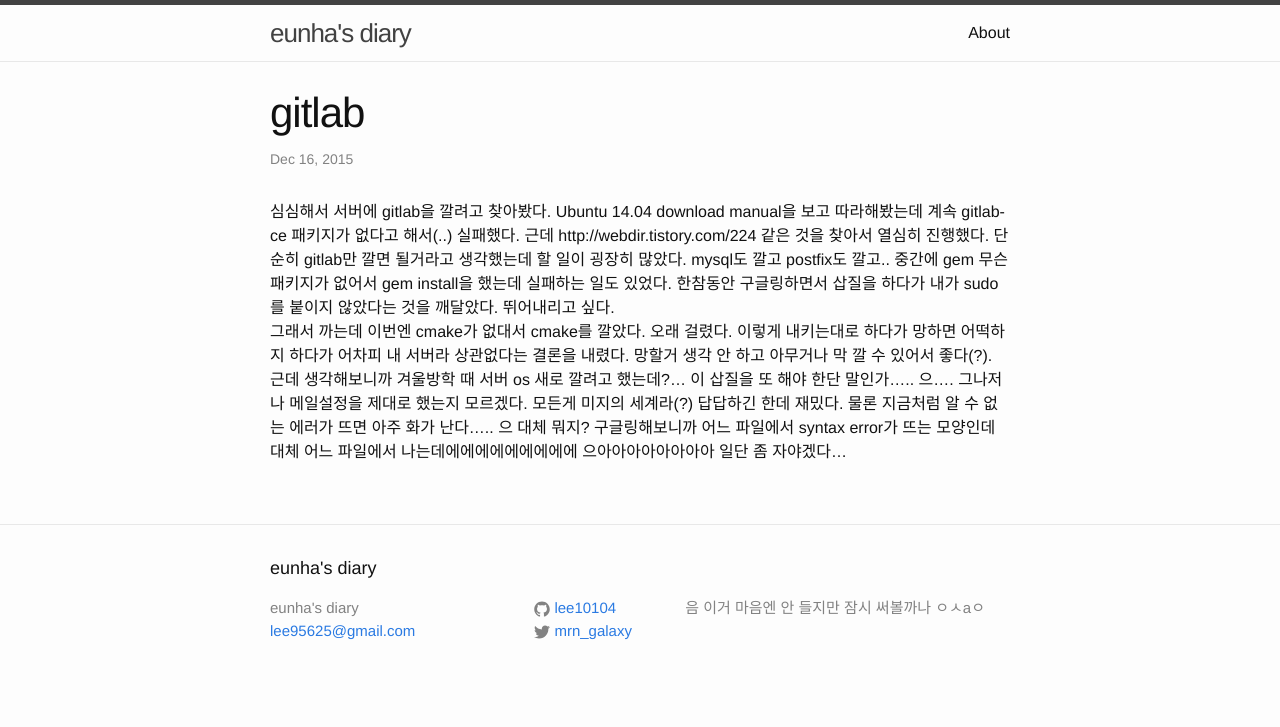
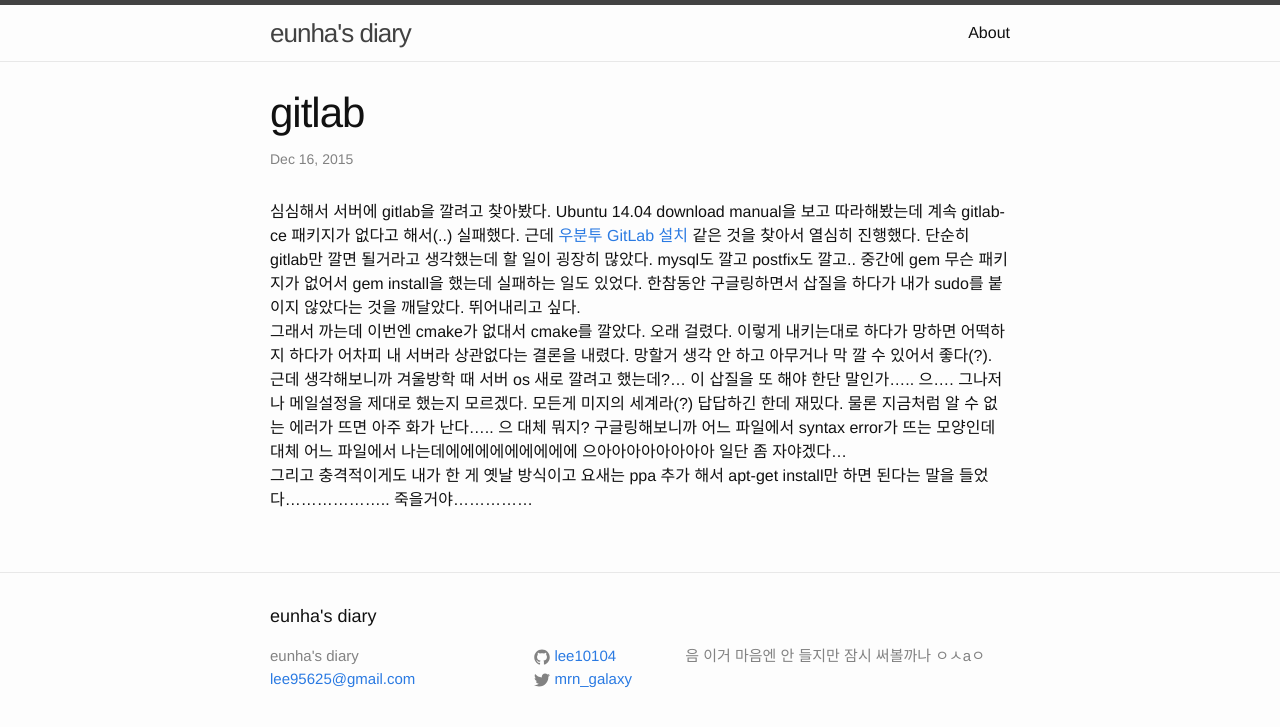
Before and after one commit to lee10104/blog, a Jekyll site: the page built from _posts/2015-12-16-gitlab.markdown, in a window 1280 px wide. Shown: the top 727 px of the page. Built offline with Jekyll 4.4.1, drawn with Linux system fonts in a browser that asks for light colours.

Commit message:
post 수정

```diff
--- a/_posts/2015-12-16-gitlab.markdown
+++ b/_posts/2015-12-16-gitlab.markdown
@@ -3,5 +3,6 @@
 title: "gitlab"
 comments: true
 ---
-심심해서 서버에 gitlab을 깔려고 찾아봤다. Ubuntu 14.04 download manual을 보고 따라해봤는데 계속 gitlab-ce 패키지가 없다고 해서(..) 실패했다. 근데 http://webdir.tistory.com/224 같은 것을 찾아서 열심히 진행했다. 단순히 gitlab만 깔면 될거라고 생각했는데 할 일이 굉장히 많았다. mysql도 깔고 postfix도 깔고.. 중간에 gem 무슨 패키지가 없어서 gem install을 했는데 실패하는 일도 있었다. 한참동안 구글링하면서 삽질을 하다가 내가 sudo를 붙이지 않았다는 것을 깨달았다. 뛰어내리고 싶다.<br>
-그래서 까는데 이번엔 cmake가 없대서 cmake를 깔았다. 오래 걸렸다. 이렇게 내키는대로 하다가 망하면 어떡하지 하다가 어차피 내 서버라 상관없다는 결론을 내렸다. 망할거 생각 안 하고 아무거나 막 깔 수 있어서 좋다(?). 근데 생각해보니까 겨울방학 때 서버 os 새로 깔려고 했는데?... 이 삽질을 또 해야 한단 말인가..... 으.... 그나저나 메일설정을 제대로 했는지 모르겠다. 모든게 미지의 세계라(?) 답답하긴 한데 재밌다. 물론 지금처럼 알 수 없는 에러가 뜨면 아주 화가 난다..... 으 대체 뭐지? 구글링해보니까 어느 파일에서 syntax error가 뜨는 모양인데 대체 어느 파일에서 나는데에에에에에에에에에 으아아아아아아아아 일단 좀 자야겠다...
+심심해서 서버에 gitlab을 깔려고 찾아봤다. Ubuntu 14.04 download manual을 보고 따라해봤는데 계속 gitlab-ce 패키지가 없다고 해서(..) 실패했다. 근데 [우분투 GitLab 설치](http://webdir.tistory.com/224) 같은 것을 찾아서 열심히 진행했다. 단순히 gitlab만 깔면 될거라고 생각했는데 할 일이 굉장히 많았다. mysql도 깔고 postfix도 깔고.. 중간에 gem 무슨 패키지가 없어서 gem install을 했는데 실패하는 일도 있었다. 한참동안 구글링하면서 삽질을 하다가 내가 sudo를 붙이지 않았다는 것을 깨달았다. 뛰어내리고 싶다.<br>
+그래서 까는데 이번엔 cmake가 없대서 cmake를 깔았다. 오래 걸렸다. 이렇게 내키는대로 하다가 망하면 어떡하지 하다가 어차피 내 서버라 상관없다는 결론을 내렸다. 망할거 생각 안 하고 아무거나 막 깔 수 있어서 좋다(?). 근데 생각해보니까 겨울방학 때 서버 os 새로 깔려고 했는데?... 이 삽질을 또 해야 한단 말인가..... 으.... 그나저나 메일설정을 제대로 했는지 모르겠다. 모든게 미지의 세계라(?) 답답하긴 한데 재밌다. 물론 지금처럼 알 수 없는 에러가 뜨면 아주 화가 난다..... 으 대체 뭐지? 구글링해보니까 어느 파일에서 syntax error가 뜨는 모양인데 대체 어느 파일에서 나는데에에에에에에에에에 으아아아아아아아아 일단 좀 자야겠다...<br>
+그리고 충격적이게도 내가 한 게 옛날 방식이고 요새는 ppa 추가 해서 apt-get install만 하면 된다는 말을 들었다.................... 죽을거야...............
```
